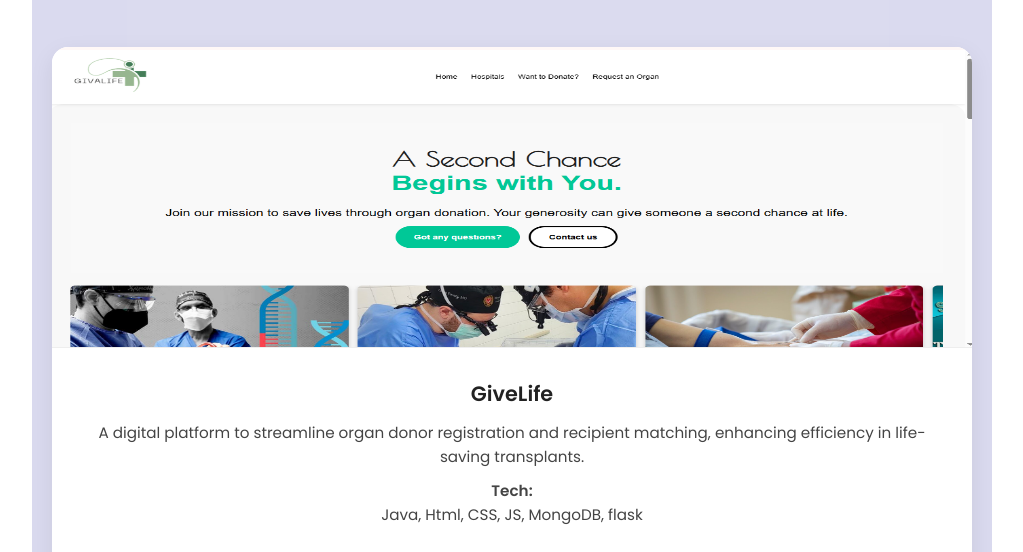
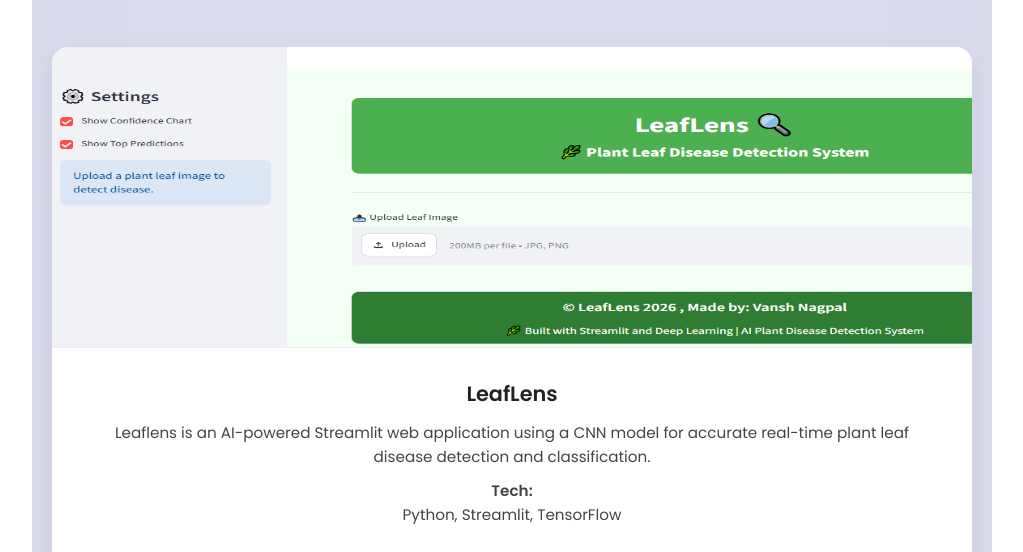
Before and after one commit to VanshNagpal18/Portfolio, a plain HTML site: page index.html in a window 1280 px wide. Shown: the part 2737-3289 px from the top of the page, without its empty margins (128-1151 px from the left). Drawn offline with nearby package versions, Linux system fonts and the light colour scheme.

Commit message:
Update index.html

```diff
--- a/index.html
+++ b/index.html
@@ -184,6 +184,20 @@
   <h2 class="section-title" data-aos="fade-up">My Projects</h2>
   <div class="projects-grid">
 
+    <!-- LeafLens -->
+    <div class="project-card" data-aos="fade-up" data-aos-delay="100">
+     <img src="picture/leafl.png" alt="LeafLens" class="project-img" />
+      <div class="project-info">
+        <h3>LeafLens</h3>
+        <p>Leaflens is an AI-powered Streamlit web application using a CNN model for accurate real-time plant leaf disease detection and classification.</p>
+        <p><strong>Tech:</strong> Python, Streamlit, TensorFlow</p>
+        <div class="project-links">
+          <a href="https://github.com/VanshNagpal18/LeafLens" class="btn">GitHub</a>
+          <a href="https://leaflens18.streamlit.app/" class="see"><i class="fa-solid fa-arrow-up-right-from-square"></i></a>
+        </div>
+      </div>
+    </div>
+
     <!-- Givelife -->
     <div class="project-card" data-aos="fade-up" data-aos-delay="100">
       <img src="picture/Gl.png" alt="Givelife" class="project-img" />
```
